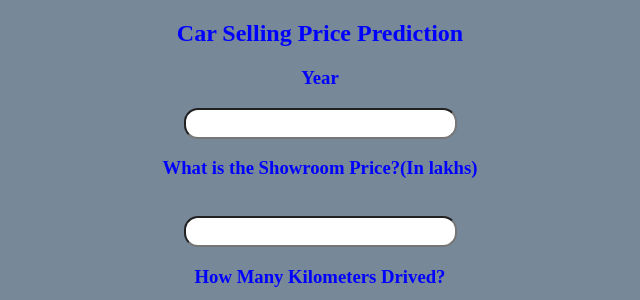
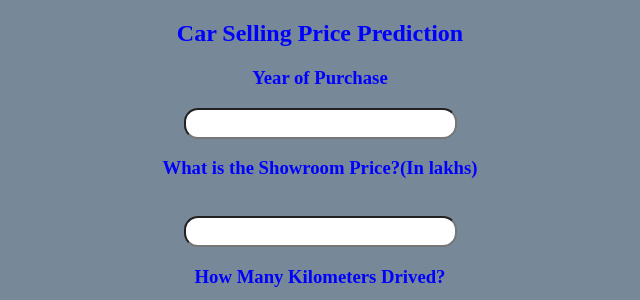
Before and after one commit to YoPro02/Car-Prices, a Flask app: page / in a window 1280 px wide. Shown: the top 300 px of the page, without its empty margins (320-960 px from the left). Run offline with Flask 2, Linux system fonts and the light colour scheme; parts of the project's set-up code (start-up, migrations or seed data) failed here and were passed over.

Commit message:
Update index.html

```diff
--- a/templates/index.html
+++ b/templates/index.html
@@ -12,7 +12,7 @@
     <div style="color:blue">
         <form action="{{ url_for('predict')}}" method="post">
             <h2>Car Selling Price Prediction</h2>
-            <h3>Year</h3>
+            <h3>Year of Purchase</h3>
             <input id="first" name="Year" type="number ">
             <h3>What is the Showroom Price?(In lakhs)</h3><br><input id="second" name="Present_Price" required="required">
             <h3>How Many Kilometers Drived?</h3><input id="third" name="Kms_Driven" required="required">
```
